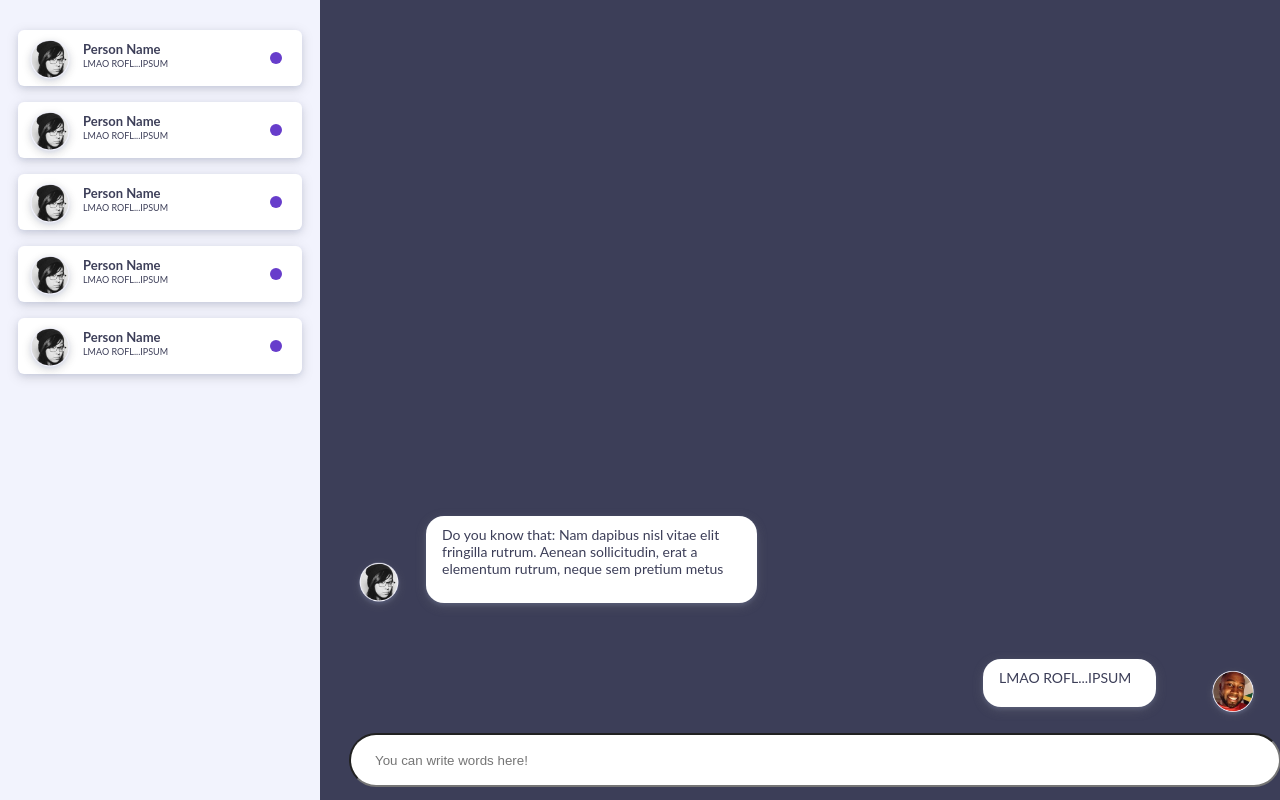
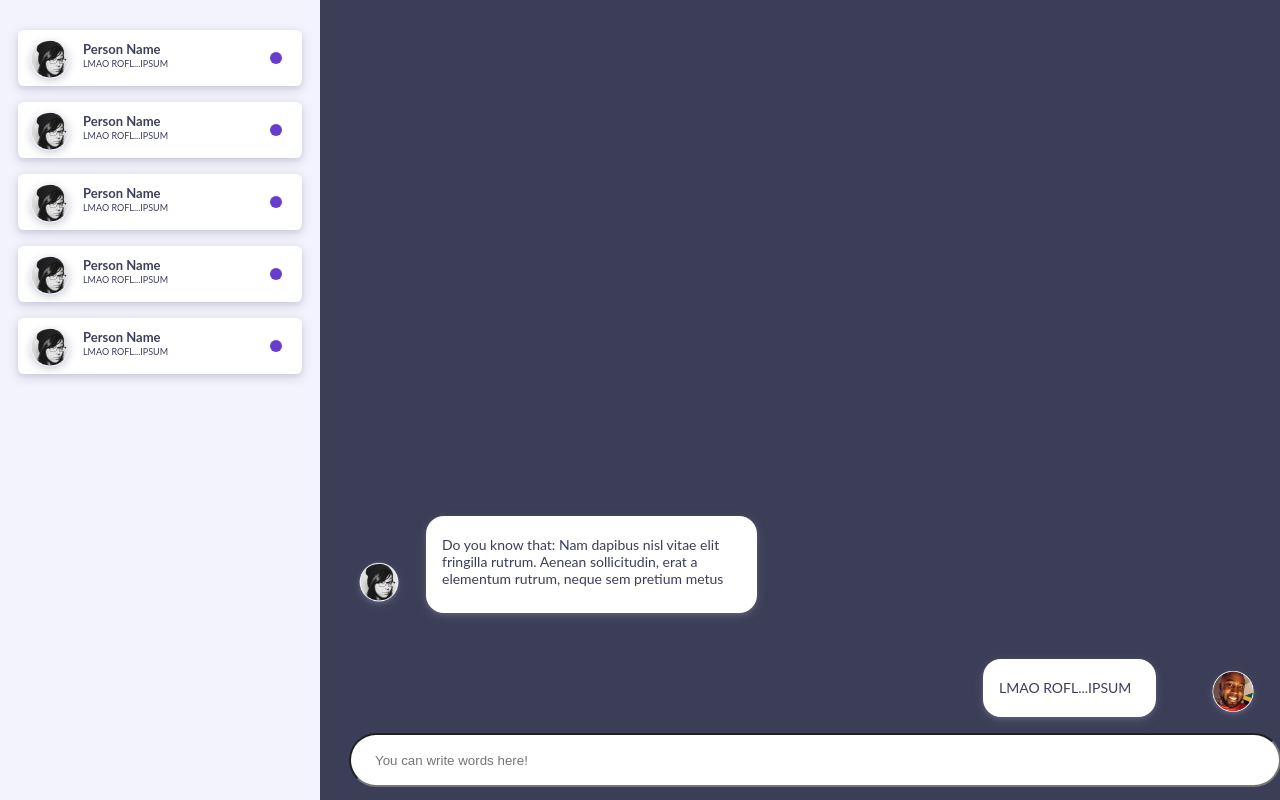
Before and after one commit to sklinkusch/nice-chat, a React (Create React App) app: page / in a window 1280 px wide. Built offline with nearby package versions, Linux system fonts and the light colour scheme.

Commit message:
adjusted some padding

```diff
--- a/src/App.css
+++ b/src/App.css
@@ -125,6 +125,11 @@
   margin-left: 9px;
 }
 
+.message-left,
+.message-right {
+  padding-top: 10px;
+}
+
 .message-right {
   width: 173px;
   height: 48px;
```
